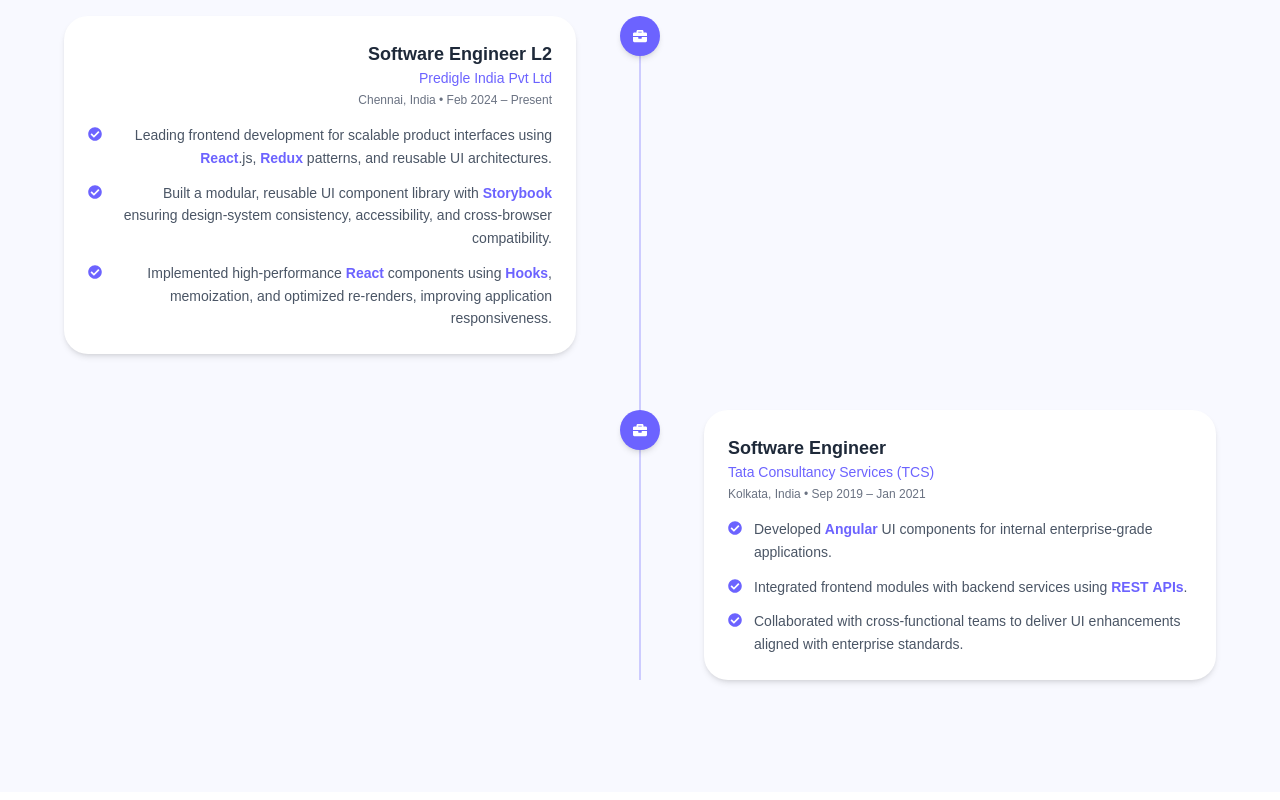
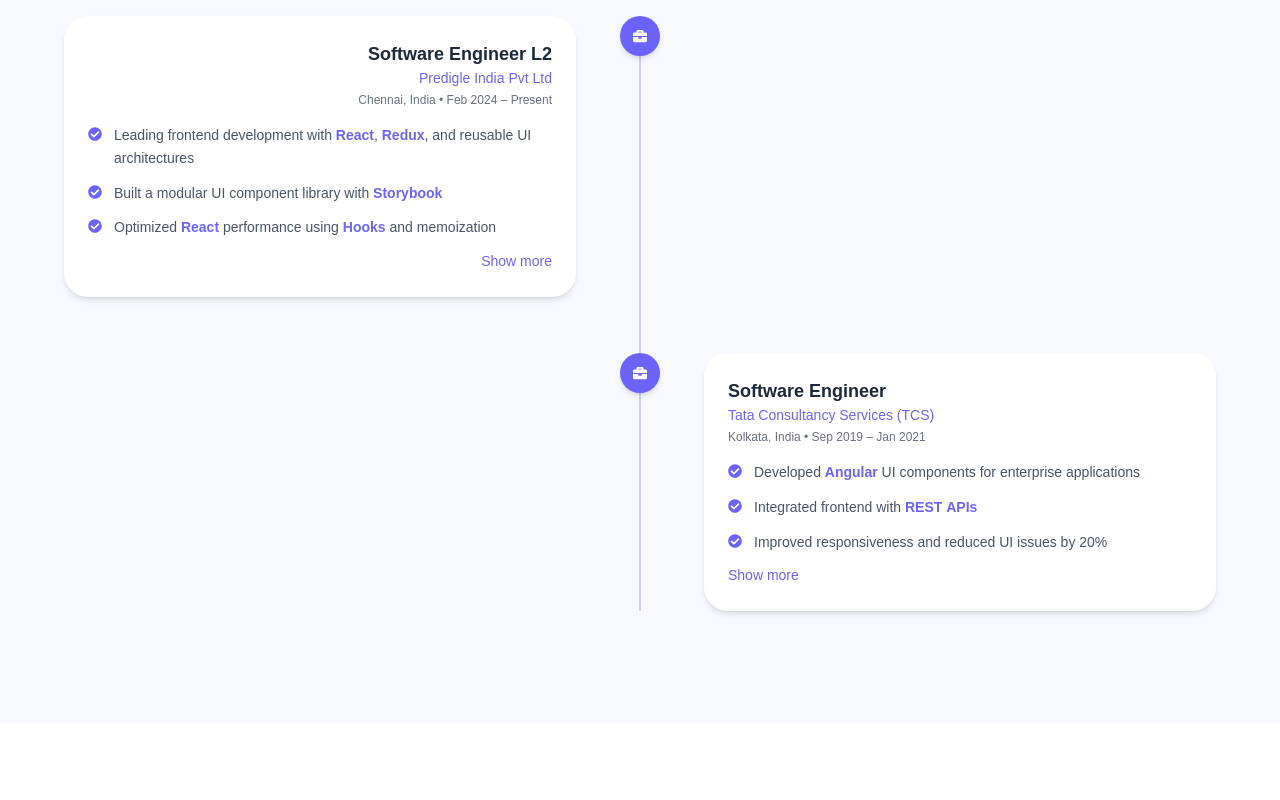
Before and after one commit to krashoka/my_portfolio, a Next.js app: page / in a window 1280 px wide. Shown: the part 1660-2460 px from the top of the page. Built offline with nearby package versions, Linux system fonts and the light colour scheme.

Commit message:
experience updated

```diff
--- a/app/components/sections/Experience.tsx
+++ b/app/components/sections/Experience.tsx
@@ -13,13 +13,11 @@
     location: "Chennai, India",
     period: "Feb 2024 – Present",
     points: [
-      "Leading frontend development for scalable product interfaces using React.js, Redux patterns, and reusable UI architectures.",
-      "Built a modular, reusable UI component library with Storybook ensuring design-system consistency, accessibility, and cross-browser compatibility.",
-      "Implemented high-performance React components using Hooks, memoization, and optimized re-renders, improving application responsiveness.",
-      "Designed reliable REST API integration patterns with robust error handling and efficient data-fetching strategies.",
-      "Refactored legacy web modules into modern, maintainable React components, reducing future development effort by 25%.",
-      "Participated in code reviews to maintain high code quality and long-term maintainability.",
-      "Collaborated with designers, backend engineers, and product managers in an Agile environment for smooth feature delivery.",
+      "Leading frontend development with React, Redux, and reusable UI architectures",
+      "Built a modular UI component library with Storybook",
+      "Optimized React performance using Hooks and memoization",
+      "Designed scalable REST API integration patterns",
+      "Refactored legacy modules, reducing future development effort by 25%",
     ],
     side: "left",
   },
@@ -29,11 +27,10 @@
     location: "Kolkata, India",
     period: "Sep 2019 – Jan 2021",
     points: [
-      "Developed Angular UI components for internal enterprise-grade applications.",
-      "Integrated frontend modules with backend services using REST APIs.",
-      "Collaborated with cross-functional teams to deliver UI enhancements aligned with enterprise standards.",
-      "Fixed UI bugs, improved responsiveness, and optimized API calls, helping reduce user-reported issues by 20%.",
-      "Led a frontend support team during lockdown operations, ensuring uninterrupted delivery and support.",
+      "Developed Angular UI components for enterprise applications",
+      "Integrated frontend with REST APIs",
+      "Improved responsiveness and reduced UI issues by 20%",
+      "Collaborated with cross-functional teams",
     ],
     side: "right",
   },
@@ -65,7 +62,7 @@
       </span>
     ) : (
       part
-    )
+    ),
   );
 };
 
@@ -106,13 +103,7 @@
 
 /* -------------------- Card Component -------------------- */
 
-function ExperienceCard({
-  exp,
-  index,
-}: {
-  exp: any;
-  index: number;
-}) {
+function ExperienceCard({ exp, index }: { exp: any; index: number }) {
   const [expanded, setExpanded] = useState(false);
 
   return (
@@ -132,20 +123,16 @@
         }`}
       >
         <div className="bg-white rounded-3xl p-6 shadow-md hover:shadow-lg transition">
-          <h3 className="text-lg font-semibold text-gray-800">
-            {exp.role}
-          </h3>
+          <h3 className="text-lg font-semibold text-gray-800">{exp.role}</h3>
 
-          <p className="text-primary font-medium text-sm">
-            {exp.company}
-          </p>
+          <p className="text-primary font-medium text-sm">{exp.company}</p>
 
           <p className="text-gray-500 text-xs mt-1">
             {exp.location} • {exp.period}
           </p>
 
           {/* Bullet Points */}
-          <ul className="mt-4 space-y-3">
+          <ul className="mt-4 space-y-3 text-left">
             {(expanded ? exp.points : exp.points.slice(0, 3)).map(
               (point: string, idx: number) => (
                 <li
@@ -157,7 +144,7 @@
                     {highlightKeywords(point)}
                   </span>
                 </li>
-              )
+              ),
             )}
           </ul>
 
@@ -165,7 +152,7 @@
           {exp.points.length > 3 && (
             <button
               onClick={() => setExpanded(!expanded)}
-              className="mt-3 text-sm text-primary font-medium md:hidden hover:underline"
+              className="mt-3 text-sm text-primary font-medium hover:underline"
             >
               {expanded ? "Show less" : "Show more"}
             </button>
```
